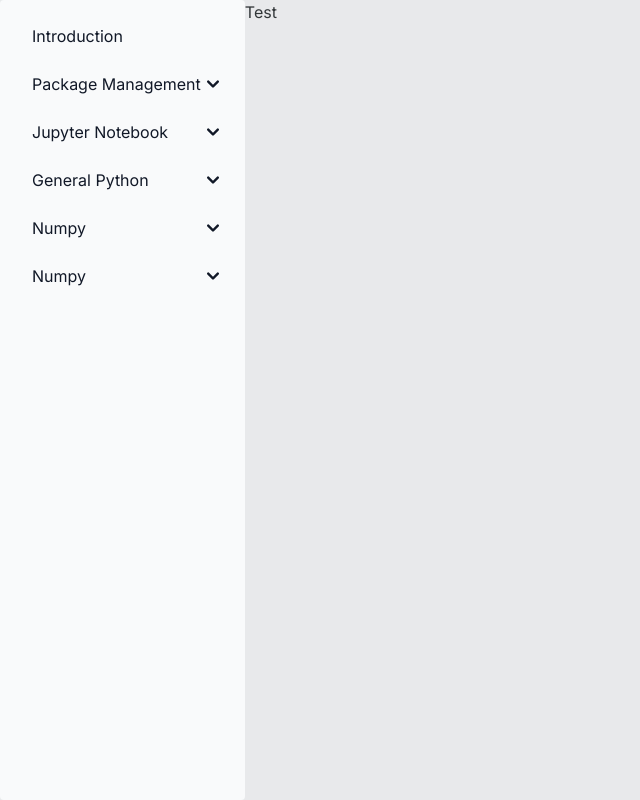
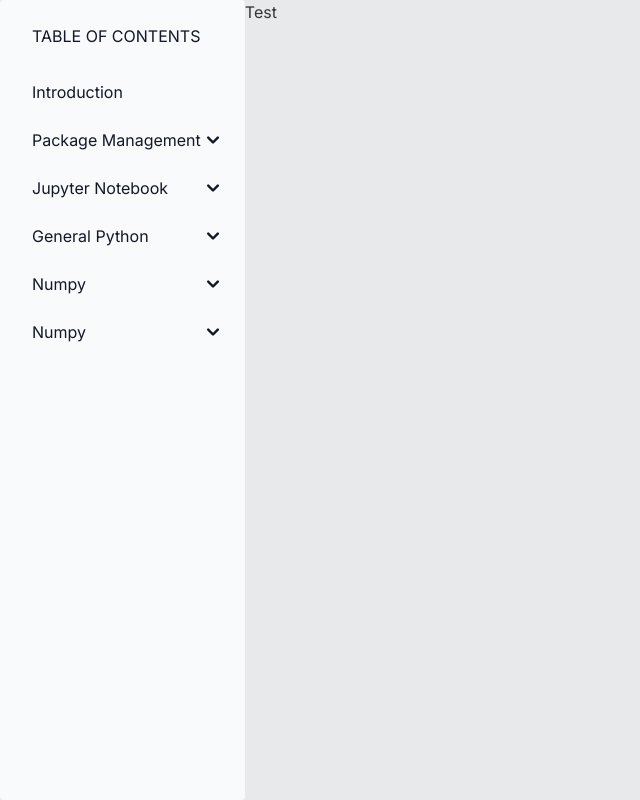
Before and after one commit to austin-bmitchell15/cs3803_website, a Next.js app: page / in a window 1280 px wide. Shown: the whole page, without its empty margins (0-640 px from the left). Built offline with nearby package versions, Linux system fonts and the light colour scheme.

Commit message:
add "table of content" title

```diff
--- a/src/components/CustomSidebar.tsx
+++ b/src/components/CustomSidebar.tsx
@@ -13,8 +13,13 @@
     }, [])
     return (
         <Sidebar className="h-full min-h-full w-auto">
+
           <Sidebar.Items>
+
             <Sidebar.ItemGroup>
+            <Sidebar.Item className="mb-4">
+              TABLE OF CONTENTS
+            </Sidebar.Item>
               <Sidebar.Item href="#">
                 Introduction { introductionCompleteState ? <CheckIcon className="mb-1" /> : ""}
               </Sidebar.Item>
--- a/tailwind.config.ts
+++ b/tailwind.config.ts
@@ -20,7 +20,8 @@
       'lightpurple': "#D0BCFF",
       'intermediatepurple': "#4A4458",
       'graybg': "#727272",
-      'white': "#FFFFFF"
+      'white': "#FFFFFF",
+      'purpletext': "#E8DEF8"
     }
   },
   plugins: [
```
